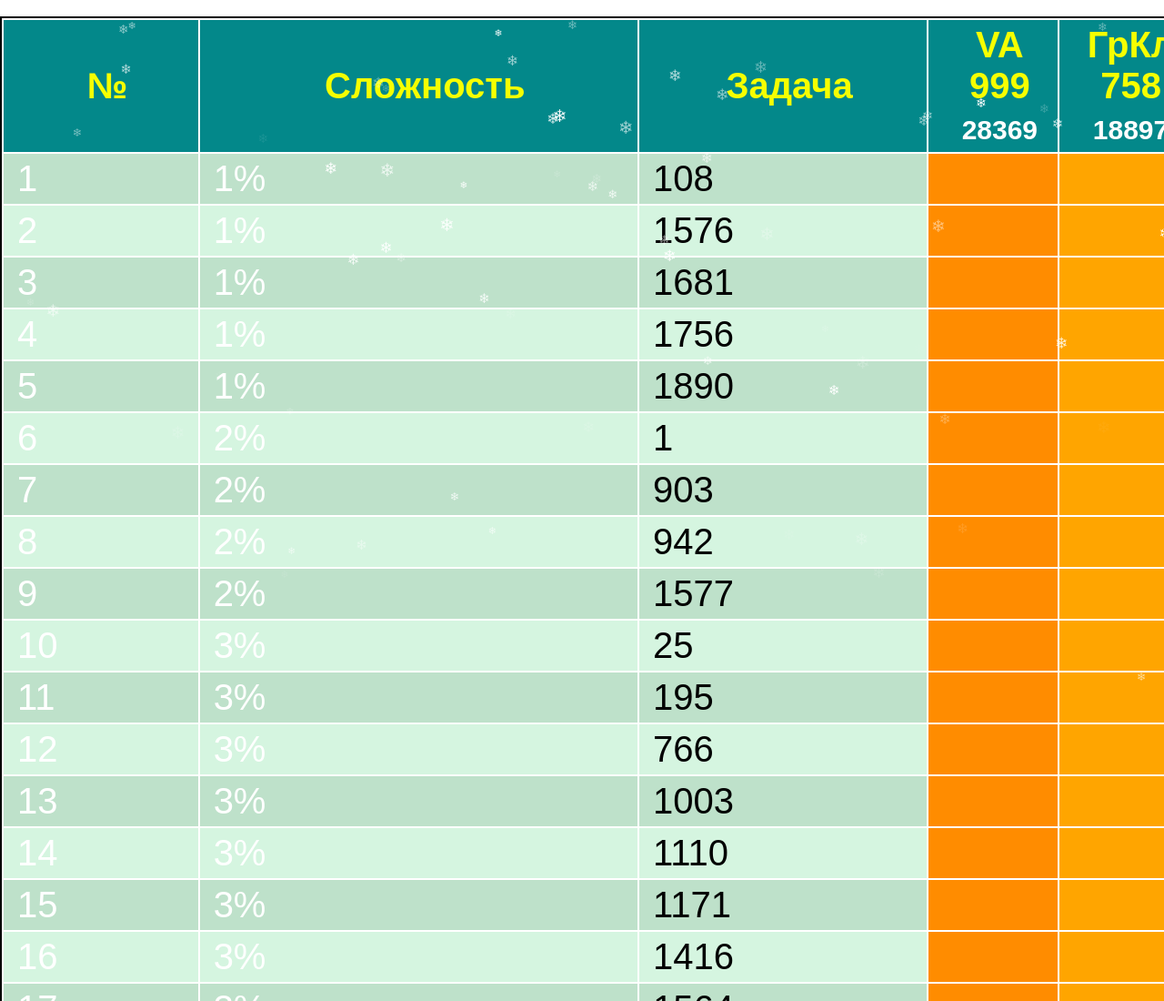
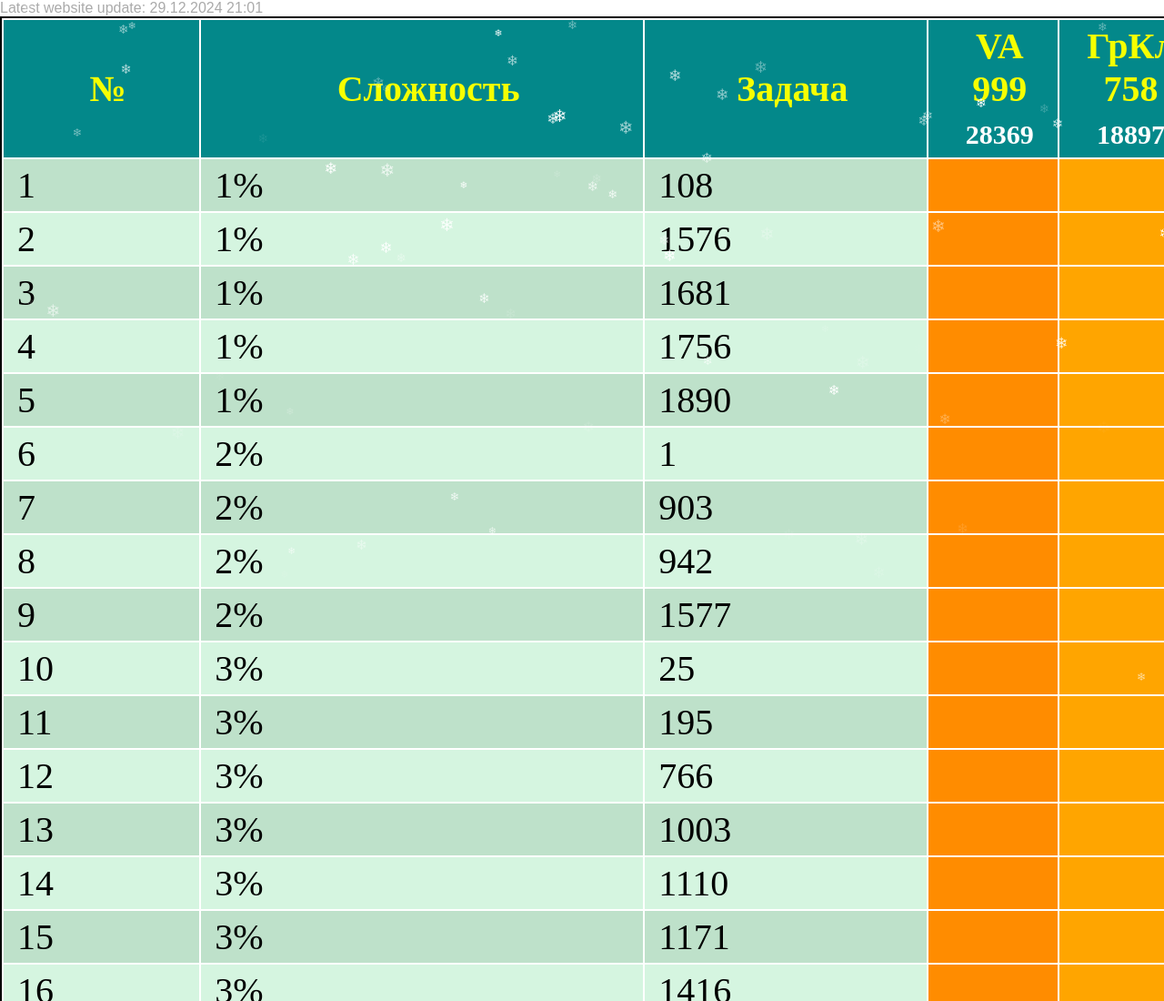
Before and after one commit to slutsk/acmpdotru, a plain HTML site: page index.html in a window 1280 px wide. Shown: the top 1100 px of the page at 91% size. Drawn offline with Linux system fonts and the light colour scheme.

Commit message:
Update css.css

```diff
--- a/css.css
+++ b/css.css
@@ -17,6 +17,8 @@ table {
     border-width: 2px;
     border-color: rgb(0, 0, 0);
     border-style: solid;
+	color:black;
+	font-family:serif;
 }
 
 tr:nth-child(2n) {
@@ -139,3 +141,148 @@ thead {
    font-size:30px;
    color:white;
 }
+
+>>>>>>> c102dd3831d176810d45132dac6af65842c99849
+=======
+div {
+    width: 1600px;
+    margin: auto;
+}
+
+tr,
+td,
+th {
+    padding-left: 15px;
+    font-size: 40px;
+    padding-top: 5px;
+    padding-bottom: 5px;
+}
+
+table {
+    width: 100%;
+    border-width: 2px;
+    border-color: rgb(0, 0, 0);
+    border-style: solid;
+}
+
+tr:nth-child(2n) {
+    background-color: rgb(213, 245, 224);
+}
+
+tr:nth-child(2n+1) {
+    background-color: rgb(190, 225, 202);
+}
+
+table tr:nth-child(n+2) {
+    counter-increment: row-num;
+}
+
+th {
+    background-color: rgb(3, 136, 138);
+    color: rgb(246, 255, 0);
+
+}
+
+
+tr:hover {
+    background-color: rgb(125, 214, 232);
+}
+
+a {
+    text-decoration: none;
+    color: black;
+}
+.accepted1{
+	background-color:orange;
+	width:9%
+}
+.accepted2{
+	background-color:darkOrange;
+	width:9%
+}
+
+.lastUpdate{
+	position: static;
+	top: 5px;
+	left:20px;
+	z-index: 2;
+	color: #aaa;
+}
+
+thead {
+    position: sticky;
+	top: 0;
+	z-index: 1;
+}
+.balls{
+   font-size:30px;
+   color:white;
+}
+
+=======
+div {
+    width: 1600px;
+    margin: auto;
+}
+
+tr,
+td,
+th {
+    padding-left: 15px;
+    font-size: 40px;
+    padding-top: 5px;
+    padding-bottom: 5px;
+}
+
+table {
+    width: 100%;
+    border-width: 2px;
+    border-color: rgb(0, 0, 0);
+    border-style: solid;
+}
+
+tr:nth-child(2n) {
+    background-color: rgb(213, 245, 224);
+}
+
+tr:nth-child(2n+1) {
+    background-color: rgb(190, 225, 202);
+}
+
+table tr:nth-child(n+2) {
+    counter-increment: row-num;
+}
+
+th {
+    background-color: rgb(3, 136, 138);
+    color: rgb(246, 255, 0);
+
+}
+
+
+tr:hover {
+    background-color: rgb(125, 214, 232);
+}
+
+a {
+    text-decoration: none;
+    color: black;
+}
+.accepted1{
+	background-color:orange;
+	width:9%
+}
+.accepted2{
+	background-color:darkOrange;
+	width:9%
+}
+
+thead {
+    position: sticky;
+	top: 0;
+	z-index: 1;
+}
+.balls{
+   font-size:30px;
+   color:white;
+}
```
